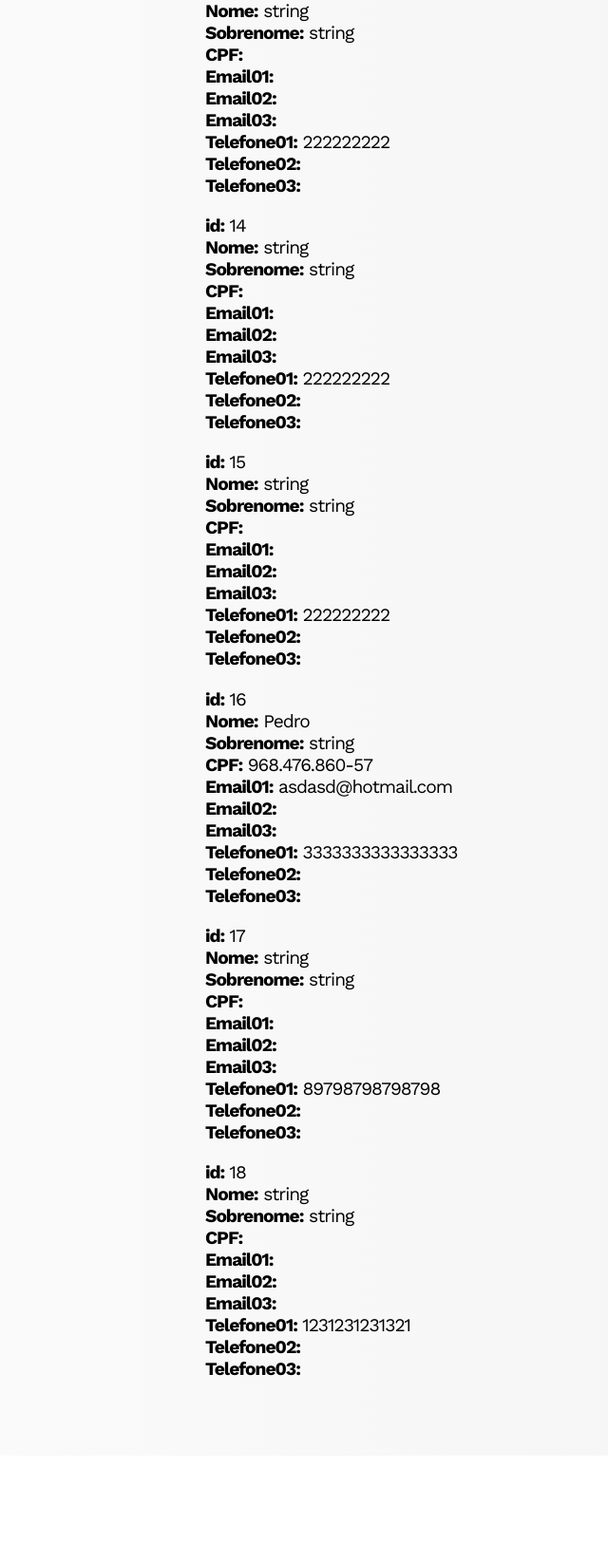
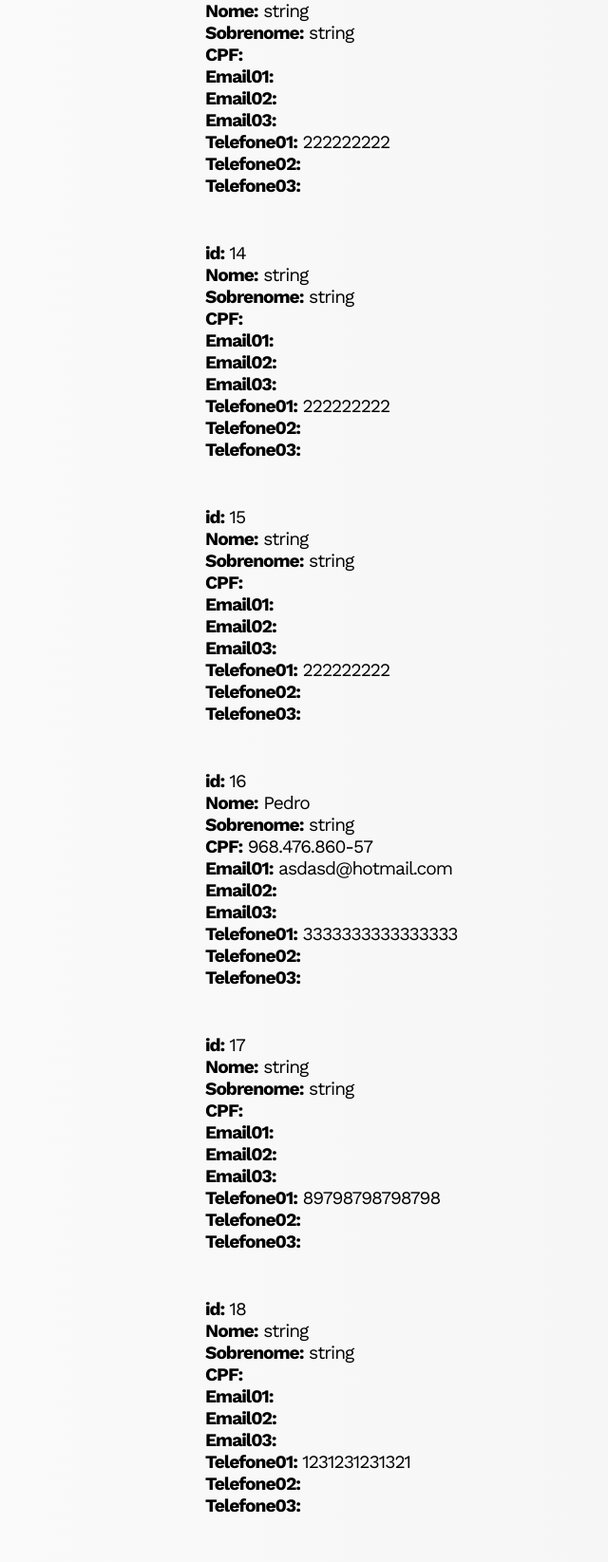
Before and after one commit to terrotar/EsferasSoftware, a FastAPI app: page /contatos/all in a window 1280 px wide; the page is wider, and only the part inside the window is pictured. Shown: the part 938-2583 px from the top of that part at 95% size, without its empty margins (640-1280 px from the left). Before the commit the page ends 2387 px from the top of that part, so only its background shows below. Run offline with FastAPI, Linux system fonts and the light colour scheme; data comes from the database, SQL or seed files in the repository; some web fonts are replaced.

Commit message:
Added some style in contact's pages

```diff
--- a/app/static/css/contacts.css
+++ b/app/static/css/contacts.css
@@ -111,11 +111,11 @@ section.main_section div.all_contacts {
 
 
 div.contact {
-    width: 15rem;
+    width: 20rem;
     position: relative;
     margin: 0rem 0rem 0rem 35.5rem;
     display: block;
-    margin-bottom: 5rem;
+    margin-bottom: 3rem;
 }
 
 
--- a/app/templates/contacts.html
+++ b/app/templates/contacts.html
@@ -55,8 +55,8 @@
 
     <div class="all_contacts">
             {% if all_contacts %}
+                {% for contact in all_contacts %}
                 <div class="contact">
-                {% for contact in all_contacts %}
                         <p><b>id:</b> {{ contact.id }}<br>
                         <b>Nome:</b> {{ contact.name }}<br>
                         <b>Sobrenome:</b> {{ contact.last_name }}<br>
@@ -67,6 +67,7 @@
                         <b>Telefone01:</b> {{ contact.phone_01 }}<br>
                         <b>Telefone02:</b> {{ contact.phone_02 }}<br>
                         <b>Telefone03:</b> {{ contact.phone_03 }}</p>
+                </div>
                 {% endfor %}
             {% endif %}
 
@@ -82,9 +83,9 @@
                     <b>Telefone01:</b> {{ search_id.phone_01 }}<br>
                     <b>Telefone02:</b> {{ search_id.phone_02 }}<br>
                     <b>Telefone03:</b> {{ search_id.phone_03 }}</p>
+            </div>
         {% endif %}
 
-        </div>
         {% if delete_msg %}
                 <p>{{ delete_msg }}</p>
             {% endif %}
```
Lines whose indentation alone changed are shown as unchanged.
